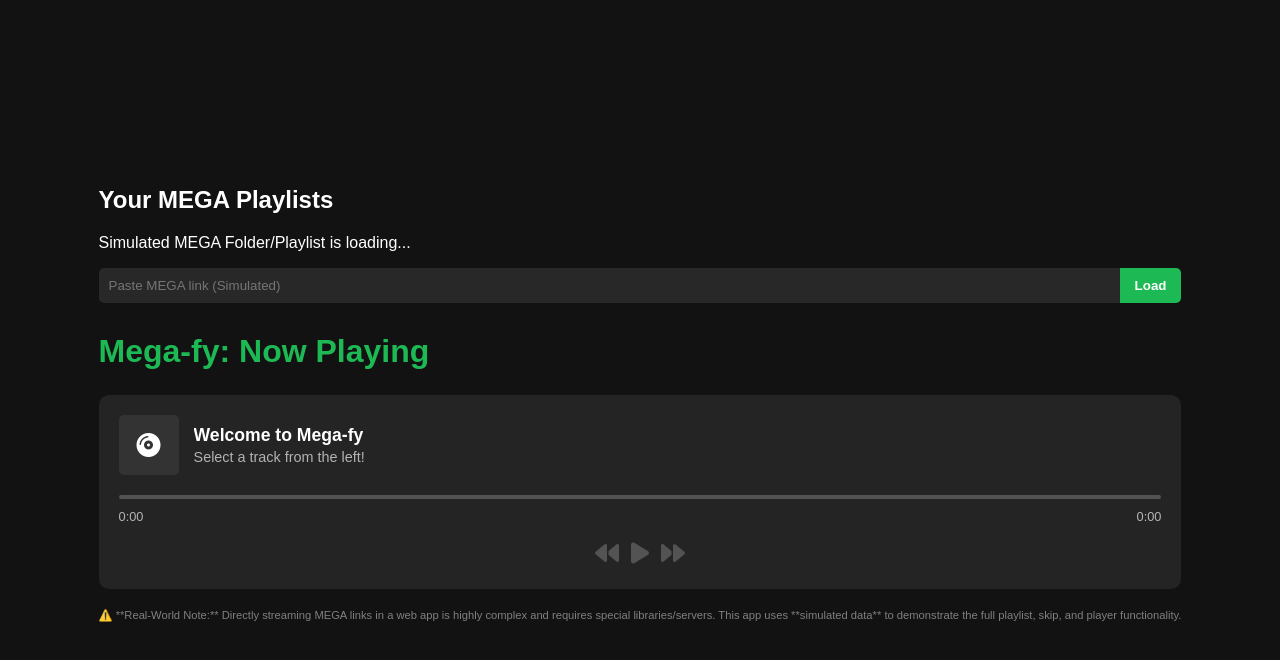
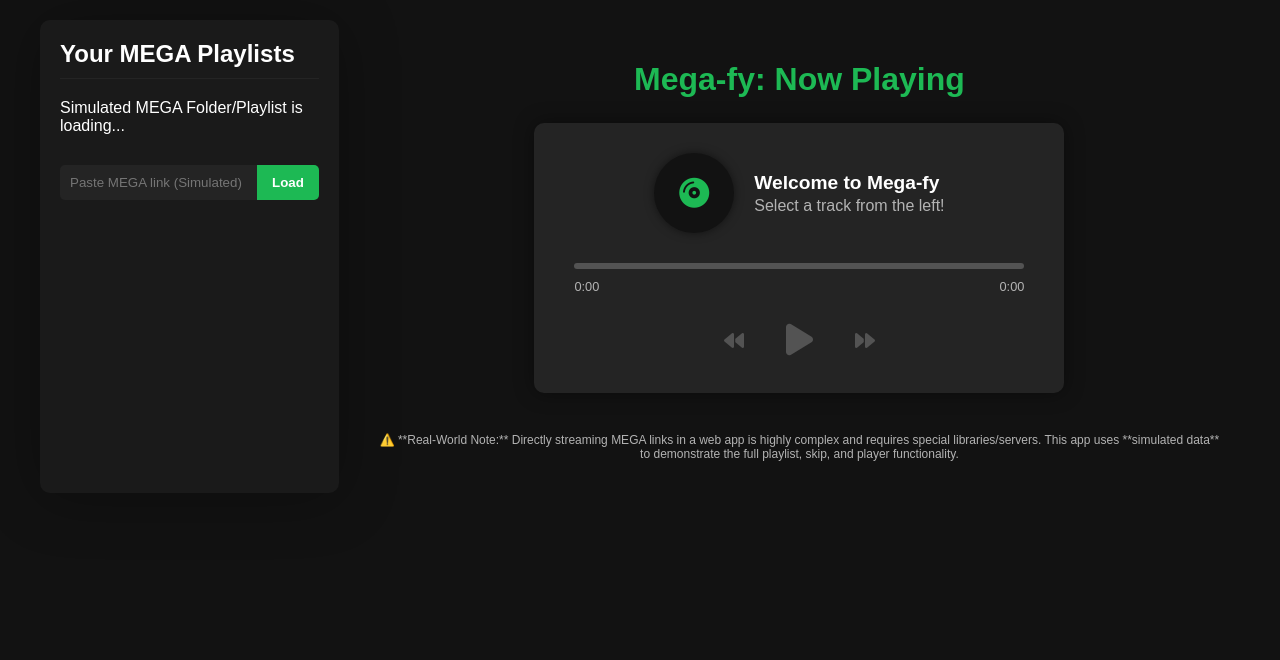
Before and after one commit to Idkadc/MegaFy, a plain HTML site: page index.html in a window 1280 px wide. Drawn offline with Linux system fonts and the light colour scheme.

Commit message:
Update style.css

```diff
--- a/style.css
+++ b/style.css
@@ -1,34 +1,63 @@
-body {
-    background-color: #121212; /* Dark background */
-    color: #ffffff;
-    font-family: 'Arial', sans-serif;
-    display: flex;
-    justify-content: center;
-    align-items: center;
-    min-height: 100vh;
-    margin: 0;
+:root {
+    --spotify-green: #1DB954;
+    --dark-bg: #121212;
+    --mid-dark-bg: #1a1a1a;
+    --player-bg: #242424;
+    --text-color: #ffffff;
+    --dim-text: #b3b3b3;
+    --disabled-color: #535353;
 }
 
-.app-container {
-    background-color: #1a1a1a;
-    padding: 30px;
-    border-radius: 15px;
-    box-shadow: 0 4px 60px rgba(0, 0, 0, 0.5);
-    width: 90%;
-    max-width: 500px;
+body {
+    background-color: var(--dark-bg);
+    color: var(--text-color);
+    font-family: 'Arial', sans-serif;
+    margin: 0;
+    min-height: 100vh;
+}
+
+/* --- Layout --- */
+.main-layout {
+    display: flex;
+    max-width: 1200px;
+    margin: 0 auto;
+    padding: 20px;
+}
+
+.playlist-sidebar {
+    width: 300px;
+    background-color: var(--mid-dark-bg);
+    padding: 20px;
+    border-radius: 10px;
+    margin-right: 20px;
+    box-shadow: 0 4px 60px rgba(0, 0, 0, 0.3);
+}
+
+.player-view {
+    flex-grow: 1;
+    padding: 20px;
     text-align: center;
 }
 
 h1 {
-    color: #1DB954; /* Spotify Green */
+    color: var(--spotify-green);
     margin-bottom: 25px;
     font-weight: 900;
+}
+
+h2 {
+    color: var(--text-color);
+    margin-top: 0;
+    margin-bottom: 20px;
+    font-size: 1.5em;
+    border-bottom: 1px solid var(--player-bg);
+    padding-bottom: 10px;
 }
 
 /* --- Input Section --- */
 .input-section {
     display: flex;
-    margin-bottom: 30px;
+    margin-top: 30px;
 }
 
 #megaLinkInput {
@@ -36,14 +65,14 @@
     padding: 10px;
     border-radius: 5px 0 0 5px;
     border: none;
-    background-color: #282828;
-    color: #ffffff;
+    background-color: var(--player-bg);
+    color: var(--text-color);
 }
 
 #loadButton {
     padding: 10px 15px;
     border: none;
-    background-color: #1DB954;
+    background-color: var(--spotify-green);
     color: white;
     font-weight: bold;
     cursor: pointer;
@@ -55,61 +84,92 @@
     background-color: #1ed760;
 }
 
+/* --- Playlist Styling --- */
+.playlist-item {
+    padding: 10px;
+    cursor: pointer;
+    border-radius: 5px;
+    transition: background-color 0.2s;
+    margin-bottom: 5px;
+    text-align: left;
+    color: var(--dim-text);
+    display: flex;
+    justify-content: space-between;
+    align-items: center;
+}
+
+.playlist-item:hover {
+    background-color: #282828;
+}
+
+.playlist-item.active {
+    background-color: var(--spotify-green);
+    color: var(--text-color);
+    font-weight: bold;
+}
+
+.track-number {
+    margin-right: 10px;
+}
+
 /* --- Spotify Player Styling --- */
 .spotify-player {
-    background-color: #242424;
-    padding: 20px;
+    background-color: var(--player-bg);
+    padding: 30px 40px;
     border-radius: 10px;
+    box-shadow: 0 0 20px rgba(0, 0, 0, 0.4);
+    max-width: 450px;
+    margin: 0 auto;
 }
 
 .track-info {
     display: flex;
     align-items: center;
     text-align: left;
-    margin-bottom: 20px;
+    margin-bottom: 30px;
+    justify-content: center;
 }
 
 .album-art {
-    width: 60px;
-    height: 60px;
-    background-color: #333;
-    border-radius: 5px;
-    margin-right: 15px;
+    width: 80px;
+    height: 80px;
+    background-color: var(--dark-bg);
+    border-radius: 50%;
+    margin-right: 20px;
     display: flex;
     justify-content: center;
     align-items: center;
-    font-size: 24px;
+    font-size: 30px;
+    color: var(--spotify-green);
+    box-shadow: 0 0 10px rgba(0, 0, 0, 0.5);
 }
 
 .title {
-    font-size: 1.1em;
+    font-size: 1.2em;
     font-weight: bold;
     margin: 0;
-    white-space: nowrap;
-    overflow: hidden;
-    text-overflow: ellipsis;
 }
 
 .artist {
-    font-size: 0.9em;
-    color: #b3b3b3;
+    font-size: 1em;
+    color: var(--dim-text);
     margin: 3px 0 0 0;
 }
 
 /* --- Progress Bar --- */
 .progress-bar-container {
-    height: 4px;
-    background-color: #535353;
+    height: 6px;
+    background-color: var(--disabled-color);
     cursor: pointer;
-    border-radius: 2px;
+    border-radius: 3px;
     margin-bottom: 10px;
 }
 
 .progress-bar {
     height: 100%;
     width: 0%;
-    background-color: #1DB954;
-    border-radius: 2px;
+    background-color: var(--spotify-green);
+    border-radius: 3px;
 }
 
 /* --- Time & Controls --- */
@@ -117,36 +177,42 @@
     display: flex;
     justify-content: space-between;
     font-size: 0.8em;
-    color: #b3b3b3;
-    margin-bottom: 15px;
+    color: var(--dim-text);
+    margin-bottom: 25px;
 }
 
 .controls {
     display: flex;
     justify-content: center;
+    gap: 30px;
 }
 
 .control-button {
     background: none;
     border: none;
-    color: white;
-    font-size: 24px;
+    color: var(--text-color);
+    font-size: 20px;
     cursor: pointer;
-    transition: color 0.2s;
+    transition: color 0.2s, transform 0.1s;
     outline: none;
 }
 
 .control-button:hover:not(:disabled) {
-    color: #1DB954;
+    color: var(--spotify-green);
+    transform: scale(1.1);
+}
+
+.control-button#playPauseButton {
+    font-size: 36px;
 }
 
 .control-button.disabled {
-    color: #535353;
+    color: var(--disabled-color);
     cursor: not-allowed;
 }
 
 .disclaimer {
-    font-size: 0.7em;
-    color: #808080;
-    margin-top: 20px;
+    font-size: 0.75em;
+    color: var(--dim-text);
+    margin-top: 40px;
 }
```
